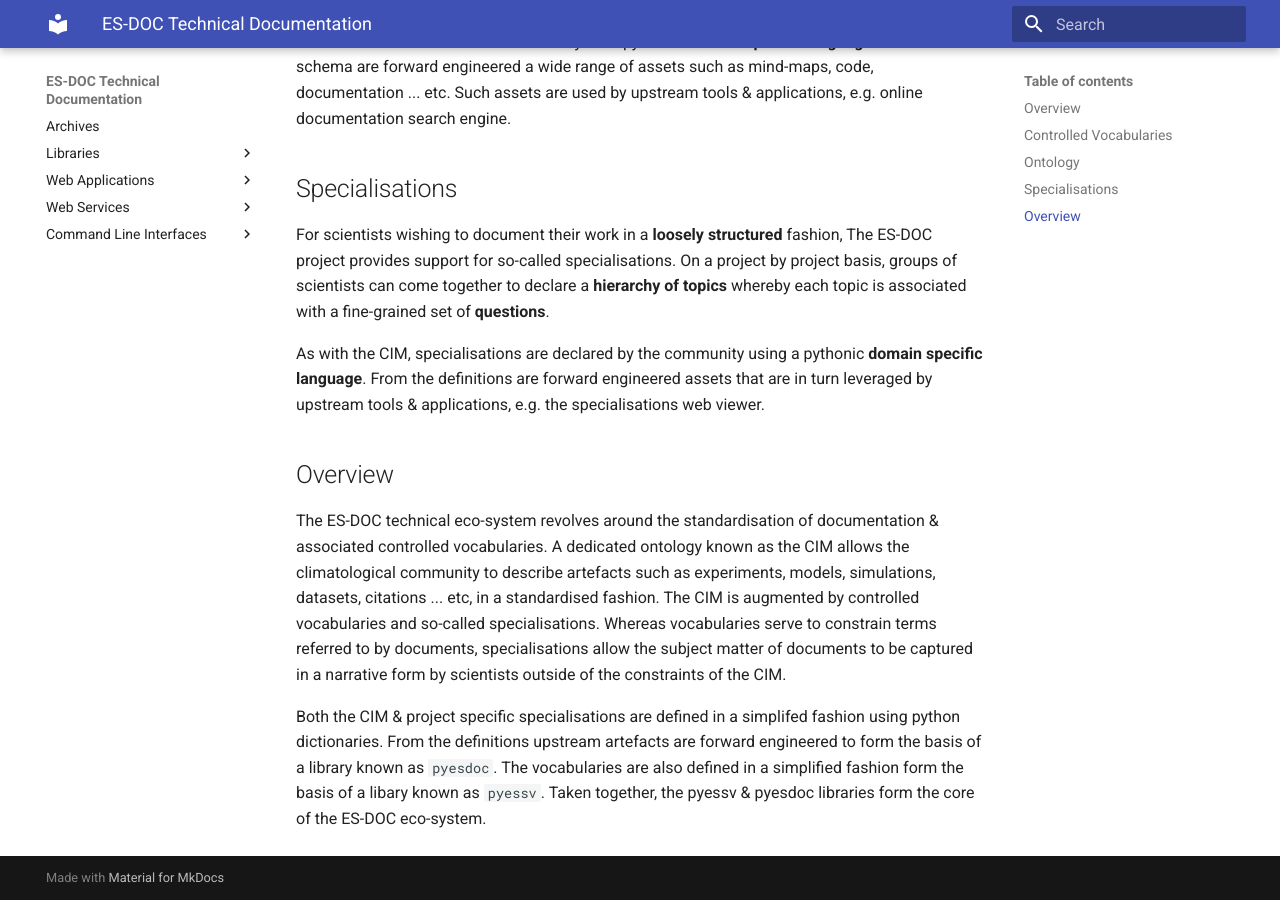
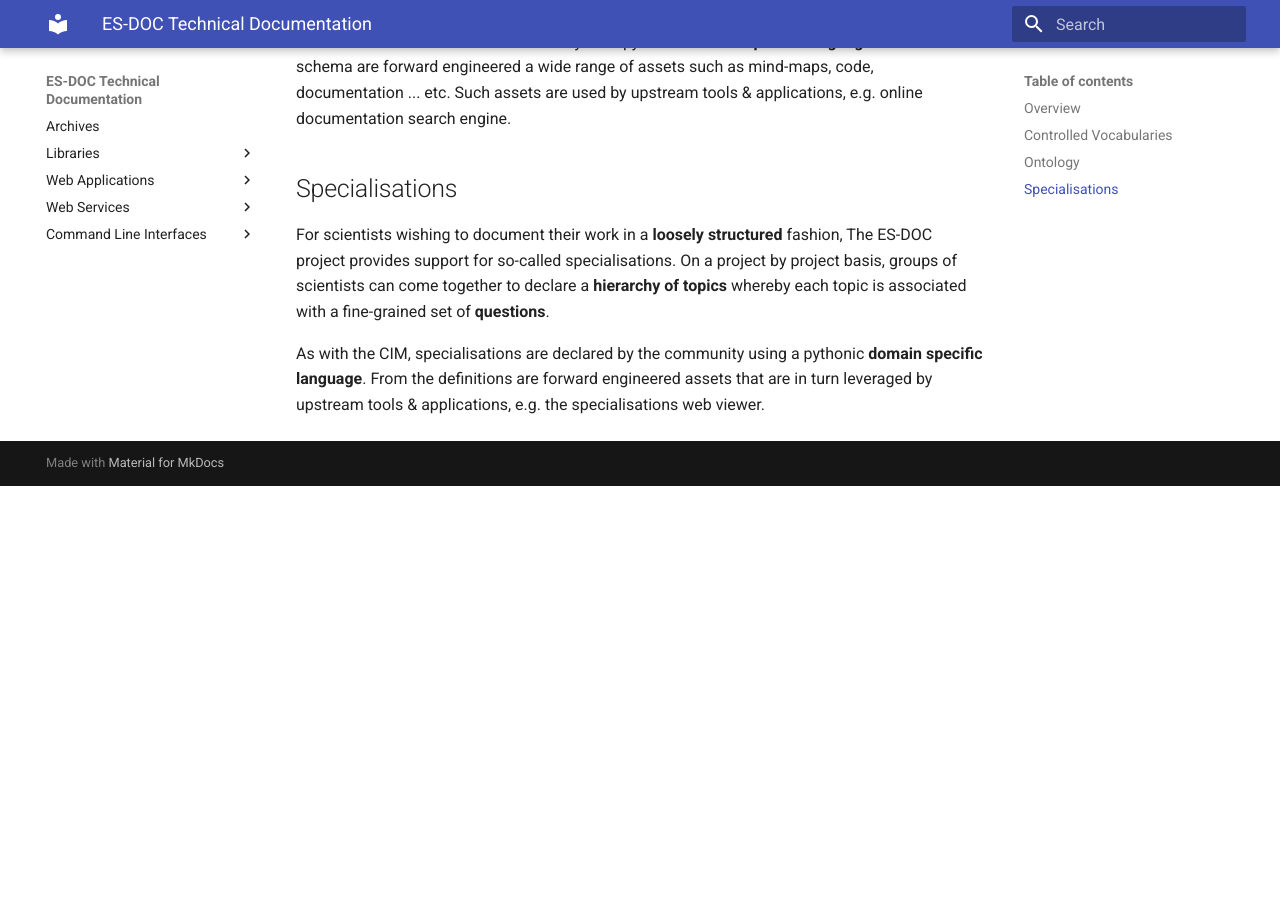
Before and after one commit to ES-DOC/esdoc-technical, an MkDocs documentation site: the page built from docs/index.md, in a window 1280 px wide and 900 px high, scrolled down 1134 px. Built offline with MkDocs 1.6.1 and Material for MkDocs 9.7.7, drawn with Linux system fonts in a browser that asks for light colours; after the commit the page ends 1620 px from its top, so only the background shows below that.

Commit message:
1. Update to fonrt end.

```diff
--- a/docs/index.md
+++ b/docs/index.md
@@ -31,9 +31,3 @@ The CIM schema is defined declaratively via a pythonic **domain specific languag
 For scientists wishing to document their work in a **loosely structured** fashion, The ES-DOC project provides support for so-called specialisations.  On a project by project basis, groups of scientists can come together to declare a **hierarchy of topics** whereby each topic is associated with a fine-grained set of **questions**.
 
 As with the CIM, specialisations are declared by the community using a pythonic **domain specific language**.  From the definitions are forward engineered assets that are in turn leveraged by upstream tools & applications, e.g. the specialisations web viewer.
-
-## Overview
-
-The ES-DOC technical eco-system revolves around the standardisation of documentation & associated controlled vocabularies.  A dedicated ontology known as the CIM allows the climatological community to describe artefacts such as experiments, models, simulations, datasets, citations ... etc, in a standardised fashion.  The CIM is augmented by controlled vocabularies and so-called specialisations.  Whereas vocabularies serve to constrain terms referred to by documents, specialisations allow the subject matter of documents to be captured in a narrative form by scientists outside of the constraints of the CIM.
-
-Both the CIM & project specific specialisations are defined in a simplifed fashion using python dictionaries.  From the definitions upstream artefacts are forward engineered to form the basis of a library known as `pyesdoc`.   The vocabularies are also defined in a simplified fashion form the basis of a libary known as `pyessv`.  Taken together, the pyessv & pyesdoc libraries form the core of the ES-DOC eco-system.
```
